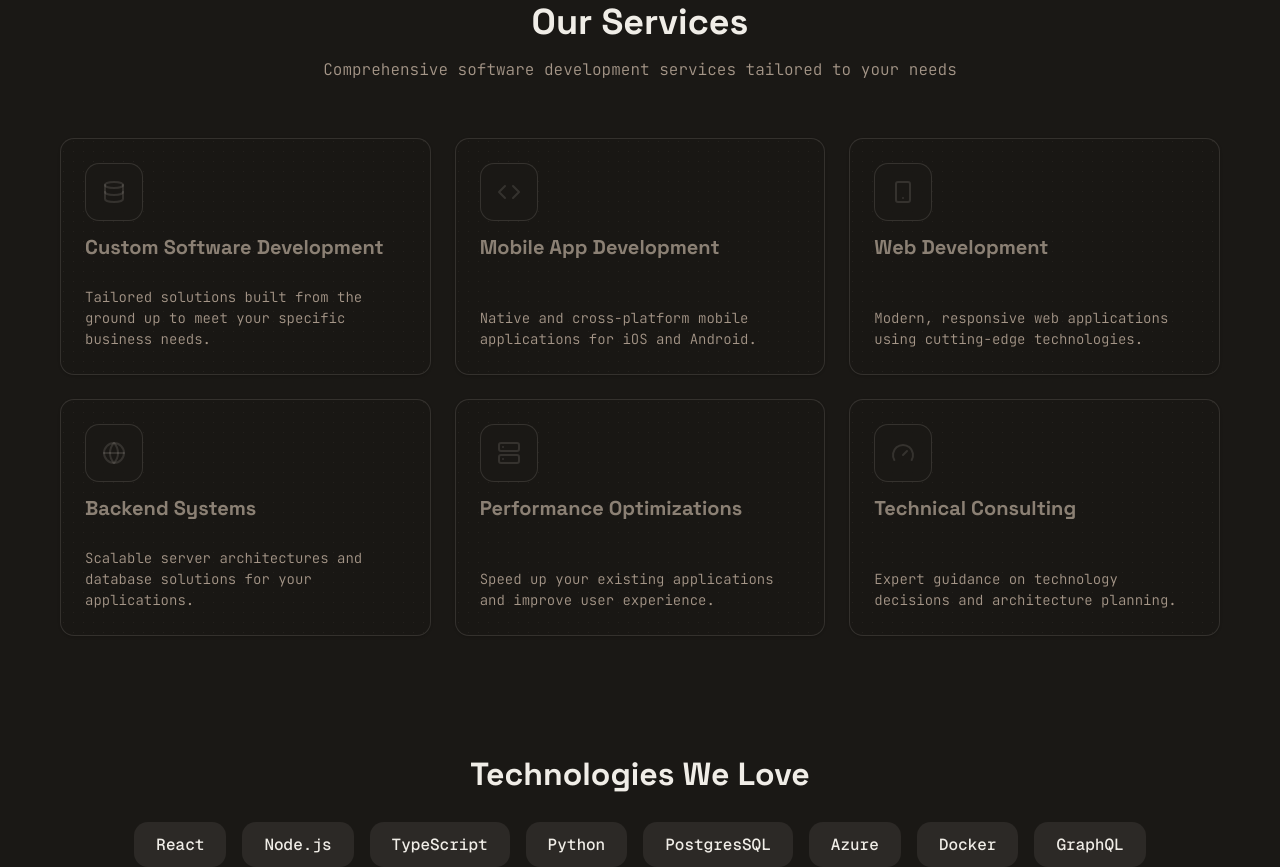
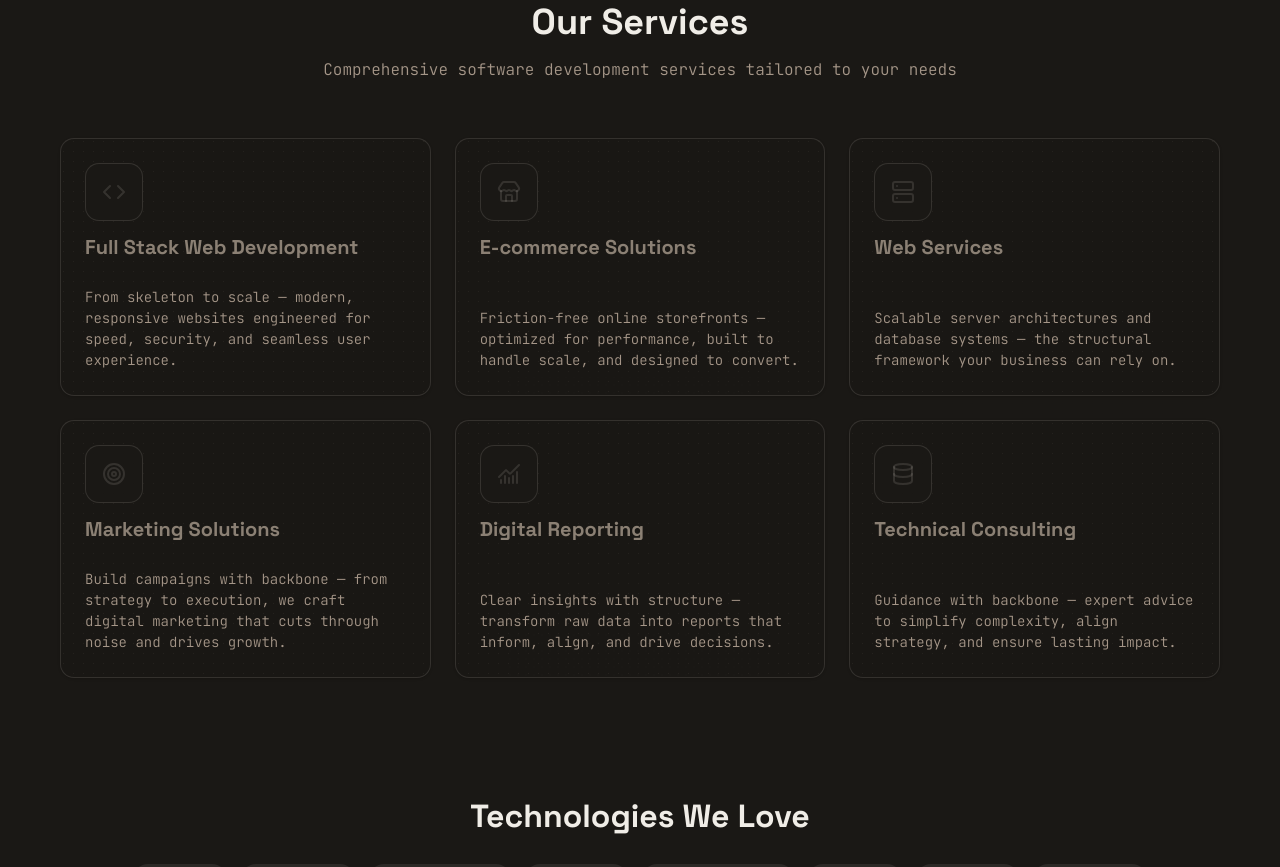
Before and after one commit to bare-bones-solutions/barebones-site, a Next.js app: page / in a window 1280 px wide. Shown: the part 640-1507 px from the top of the page. Built offline with nearby package versions, Linux system fonts and the light colour scheme; a web font is replaced by a local one.

Commit message:
updates to service card content

```diff
--- a/src/components/homepage/services.tsx
+++ b/src/components/homepage/services.tsx
@@ -10,32 +10,27 @@ import {
 } from "@/components/ui/card"
 
 import {
-    ArrowRight,
-    Zap,
-    Brain,
-    BrainCircuit,
-    Users,
     Code,
     Database,
-    Gauge,
-    Smartphone,
-    Globe,
-    Server
+    Server,
+    ChartNoAxesCombined,
+    Target,
+    Store
 } from "lucide-react"
 
 const MotionBadge = motion(Badge)
 
 const services = [
+    { title: "Full Stack Web Development", description: "From skeleton to scale — modern, responsive websites engineered for speed, security, and seamless user experience.", icon: Code },
+    { title: "E-commerce Solutions", description: "Friction-free online storefronts — optimized for performance, built to handle scale, and designed to convert.", icon: Store },
+    { title: "Web Services", description: "Scalable server architectures and database systems — the structural framework your business can rely on.", icon: Server },
+    { title: "Marketing Solutions", description: "Build campaigns with backbone — from strategy to execution, we craft digital marketing that cuts through noise and drives growth.", icon: Target },
+    { title: "Digital Reporting", description: "Clear insights with structure — transform raw data into reports that inform, align, and drive decisions.", icon: ChartNoAxesCombined },
     {
-        title: "Custom Software Development",
-        description: "Tailored solutions built from the ground up to meet your specific business needs.",
+        title: "Technical Consulting",
+        description: "Guidance with backbone — expert advice to simplify complexity, align strategy, and ensure lasting impact.",
         icon: Database
     },
-    { title: "Mobile App Development", description: "Native and cross-platform mobile applications for iOS and Android.", icon: Code },
-    { title: "Web Development", description: "Modern, responsive web applications using cutting-edge technologies.", icon: Smartphone },
-    { title: "Backend Systems", description: "Scalable server architectures and database solutions for your applications.", icon: Globe },
-    { title: "Performance Optimizations", description: "Speed up your existing applications and improve user experience.", icon: Server },
-    { title: "Technical Consulting", description: "Expert guidance on technology decisions and architecture planning.", icon: Gauge },
 ];
 
 export default function Services() {
```
